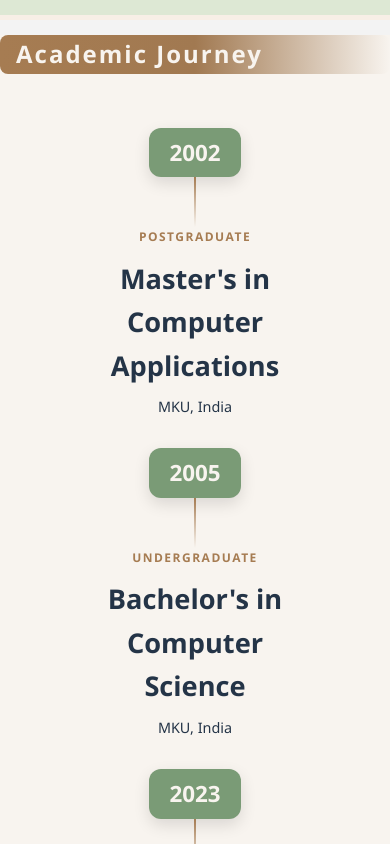
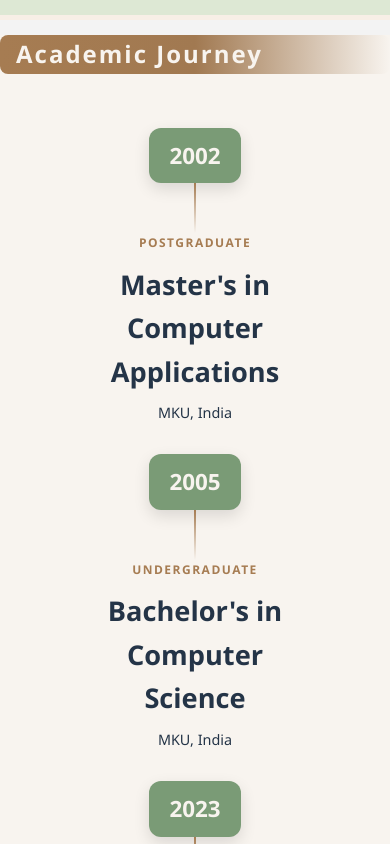
Before and after one commit to Kathambari-Kumar/Kathambari-Indrajith-Portfolio, a React (Vite) app: page / in a window 390 px wide. Shown: the part 2760-3604 px from the top of the page. Built offline with nearby package versions, Linux system fonts and the light colour scheme.

Commit message:
Fix mobile Academic-Journey-Content

```diff
--- a/src/App.css
+++ b/src/App.css
@@ -960,7 +960,7 @@ display: none;
 }
 
 .year-tag {
-  padding: 7px 20px;
+  padding: 10px 20px;
 }
 
 .journey-content h3 {
```
